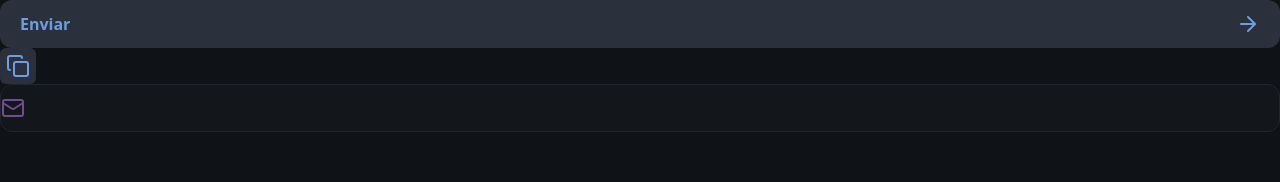
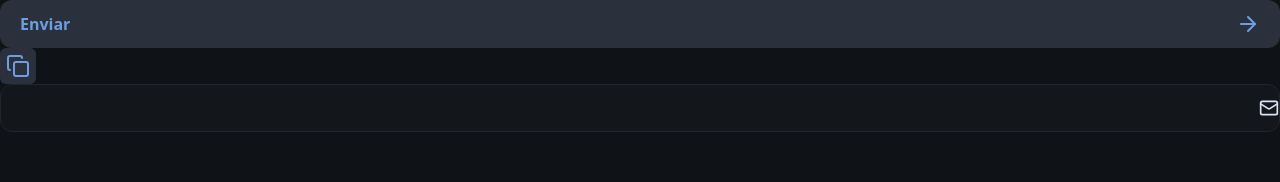
Before and after one commit to Primata83/connect, a Next.js app: page / in a window 1280 px wide. Shown: the top 182 px of the page. Built offline with nearby package versions, Linux system fonts and the light colour scheme.

Commit message:
vai fumar

```diff
--- a/src/app/page.tsx
+++ b/src/app/page.tsx
@@ -1,12 +1,13 @@
-import {ArrowRight, Copy } from 'lucide-react';
+import {ArrowRight, Copy, Mail } from 'lucide-react';
 import {Button} from "@/components/button";
 import {IconButton} from "@/components/icon-botton";
-import { Input } from '@/components/input';
+import { InputField, InputIcon, InputRoot } from '@/components/input';
+
 
 export default function Home() {
   return (
     <main>
-      <Button>
+      <Button type='submit'>
         Enviar
         <ArrowRight/>
       </Button>
@@ -16,7 +17,14 @@
       </IconButton>
 
       <div>
-        <Input type="email"/>
+        <InputRoot>
+        <InputField/>
+
+          <InputIcon>
+            <Mail className="size-5"/>
+          </InputIcon>
+
+        </InputRoot>
       </div>
     </main>
   );
--- a/src/components/input.tsx
+++ b/src/components/input.tsx
@@ -1,16 +1,36 @@
-import {Mail} from 'lucide-react'
-
 import { ComponentProps } from "react";
 
-interface InputProps extends ComponentProps<'input'> {}
+interface InputRootProps extends ComponentProps<'div'> {
+    error?: boolean
+}
 
-export function Input (props: InputProps) {
+export function InputRoot ({error = false, ...props }: InputRootProps) {
     return (
-        <div className="group bg-gray-800 h-12 border border-gray-600 rounded-xl px4 flex items-center gap-2 focus-within:border-gray-100">
-            <span className="text-gray-400 group-focus-within:text-gray-100 group-[&:not(:has(input:placeholder-show))]:text-gray-100">
-                <Mail/>
-            </span>
-            <input className="flex-1 outline-0 placeholder:-gray-400" {...props}/>
-        </div>
+        <div
+            data-error={error}
+            className="group bg-gray-800 h-12 border border-gray-600 rounded-xl px4 flex items-center gap-2 focus-within:border-gray-100 data-[error=true]:border-danger"
+            {...props}
+        />
     )
 }
+
+interface InputIconProps extends ComponentProps<'span'> {}
+
+export function InputIcon (props: InputIconProps) {
+    return (
+        <span
+            className="text-gray-400 group-focus-within:text-gray-100 group-[&:not(:has(input:placeholder-shown))]:text-gray-100 group-data-[error=true]:text-danger"
+            {...props}
+        />
+    )
+}
+
+interface InputFieldProps extends ComponentProps<'input'> {}
+export function InputField (props: InputFieldProps) {
+    return (
+        <input
+            className="flex-1 outline-0 placeholder:-gray-400"
+            {...props}
+        />
+    )
+}
```
